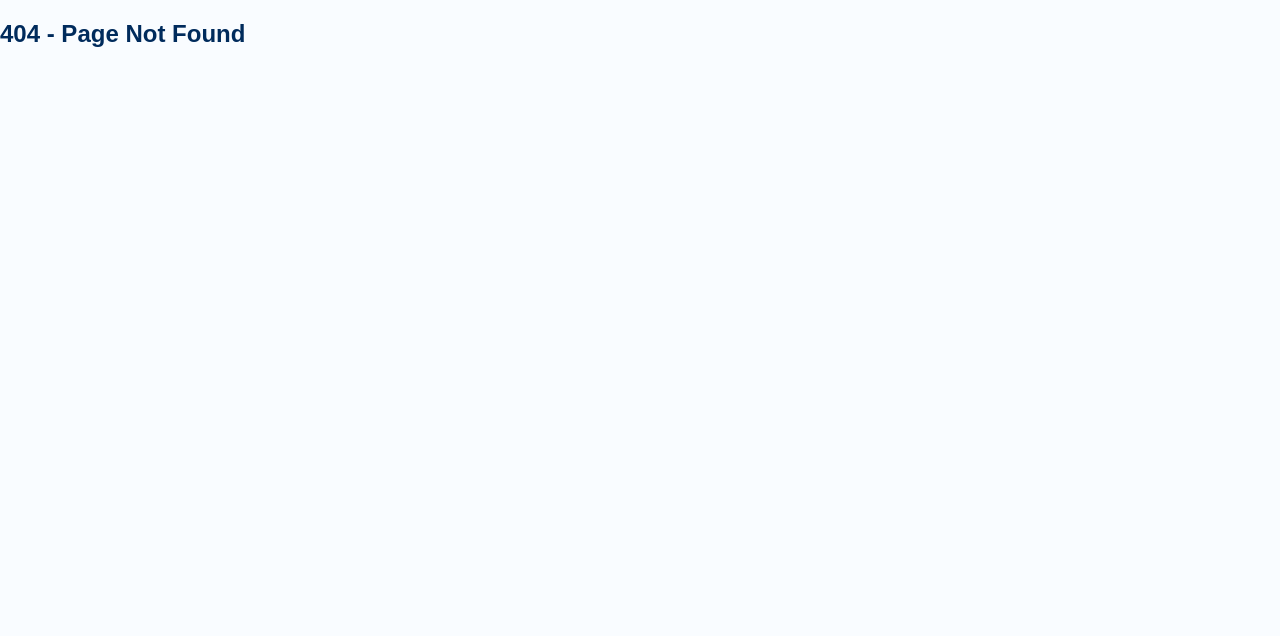
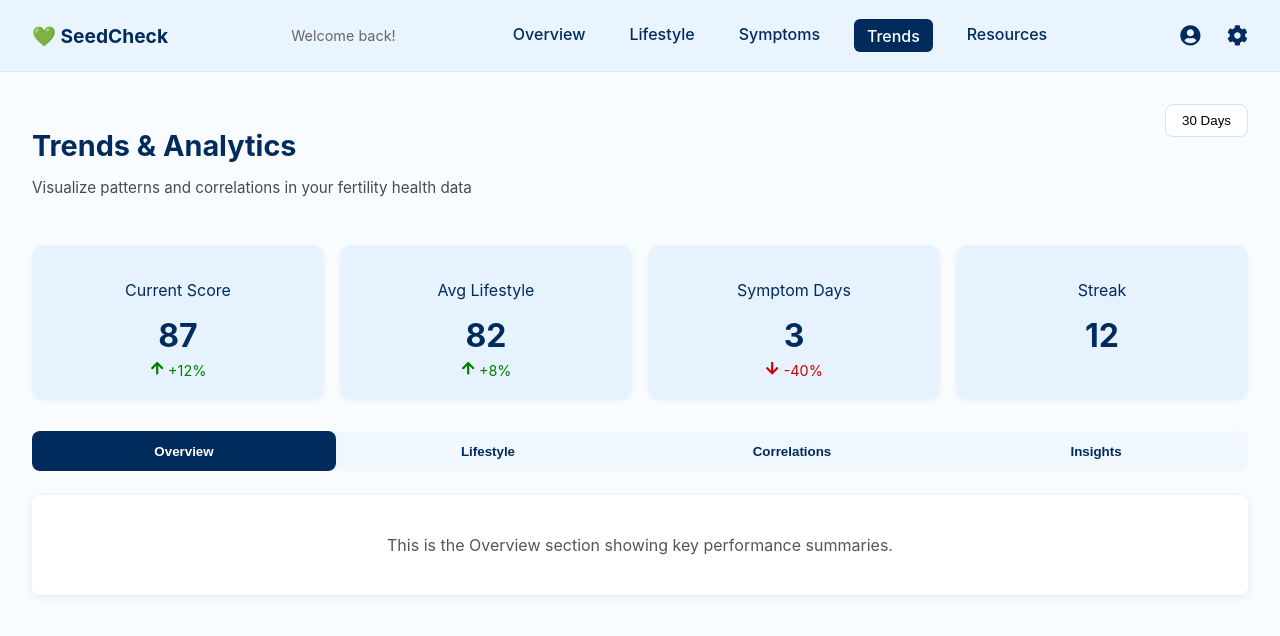
Before and after one commit to CrissyDev/SeedCheck, a React (Vite) app: page /trends in a window 1280 px wide. Before the commit this address had no page. Shown: the top 636 px of the page. Built offline with nearby package versions, Linux system fonts and the light colour scheme.

Commit message:
trends done

```diff
--- a/src/App.jsx
+++ b/src/App.jsx
@@ -7,6 +7,7 @@ import ProfileSetup from "./components/ProfileSetup.jsx";
 import Dashboard from "./components/Dashboard.jsx";
 import Lifestyle from "./components/Lifestyle.jsx";
 import Symptoms from "./components/Symptoms.jsx";
+import Trends from "./components/Trends.jsx"; // ✅ Import Trends component
 
 function App() {
   return (
@@ -26,6 +27,9 @@ function App() {
       {/* Symptoms */}
       <Route path="/symptoms" element={<Symptoms />} />
 
+      {/* Trends route */}
+      <Route path="/trends" element={<Trends />} />
+
       {/* 404 fallback */}
       <Route path="*" element={<h2>404 - Page Not Found</h2>} />
     </Routes>
--- a/src/components/Symptoms.jsx
+++ b/src/components/Symptoms.jsx
@@ -58,7 +58,7 @@ function Symptoms() {
   const [generalNotes, setGeneralNotes] = useState("");
 
   const handleSave = () => {
-    alert(`✅ Symptoms saved for ${selectedDate.toDateString()}`);
+    alert(`Symptoms saved for ${selectedDate.toDateString()}`);
   };
 
   return (
--- /dev/null
+++ b/src/components/Trends.css
@@ -0,0 +1,192 @@
+/* --- Page Container --- */
+.trends-page {
+  background-color: #f9fcff;
+  color: #002b5c;
+  font-family: "Inter", sans-serif;
+  min-height: 100vh;
+}
+
+/* --- Top Navigation Bar --- */
+.top-nav {
+  display: flex;
+  align-items: center;
+  justify-content: space-between;
+  background: #e9f4ff;
+  padding: 0.8rem 2rem;
+  border-bottom: 1px solid #d1e7ff;
+}
+
+.logo {
+  font-size: 1.2rem;
+  color: #002b5c;
+}
+
+.welcome-text {
+  margin-left: 1rem;
+  color: #666;
+  font-size: 0.9rem;
+}
+
+.nav-links {
+  display: flex;
+  gap: 1.5rem;
+}
+
+.nav-item {
+  text-decoration: none;
+  color: #002b5c;
+  font-weight: 500;
+  transition: color 0.3s;
+}
+
+.nav-item:hover {
+  color: #0074e0;
+}
+
+.nav-item.active {
+  background: #002b5c;
+  color: #fff;
+  padding: 0.4rem 0.8rem;
+  border-radius: 6px;
+}
+
+.nav-icons .icon {
+  font-size: 1.3rem;
+  margin-left: 1rem;
+  color: #002b5c;
+  cursor: pointer;
+}
+
+/* --- Page Header --- */
+.trends-header {
+  padding: 2rem;
+  position: relative;
+}
+
+.trends-header h2 {
+  font-size: 1.8rem;
+  font-weight: 700;
+  margin-bottom: 0.2rem;
+}
+
+.trends-header p {
+  font-size: 0.95rem;
+  color: #4a4a4a;
+}
+
+.dropdown {
+  position: absolute;
+  top: 2rem;
+  right: 2rem;
+}
+
+.dropdown-btn {
+  background-color: #ffffff;
+  border: 1px solid #cce4ff;
+  padding: 0.5rem 1rem;
+  border-radius: 8px;
+  cursor: pointer;
+  font-weight: 500;
+}
+
+.dropdown-content {
+  display: none;
+  position: absolute;
+  right: 0;
+  background-color: #ffffff;
+  box-shadow: 0 2px 8px rgba(0, 0, 0, 0.1);
+  border-radius: 8px;
+  margin-top: 0.3rem;
+  z-index: 10;
+}
+
+.dropdown:hover .dropdown-content {
+  display: block;
+}
+
+.dropdown-content p {
+  margin: 0;
+  padding: 0.6rem 1rem;
+  cursor: pointer;
+  transition: background 0.3s;
+}
+
+.dropdown-content p:hover {
+  background-color: #e6f3ff;
+}
+
+/* --- Cards Section --- */
+.cards {
+  display: grid;
+  grid-template-columns: repeat(auto-fit, minmax(180px, 1fr));
+  gap: 1rem;
+  padding: 0 2rem;
+}
+
+.card {
+  background-color: #e6f3ff;
+  padding: 1.2rem;
+  border-radius: 12px;
+  text-align: center;
+  transition: all 0.3s ease;
+  cursor: pointer;
+}
+
+.card:hover {
+  transform: translateY(-5px);
+  box-shadow: 0 6px 16px rgba(0, 64, 128, 0.15);
+}
+
+.card h3 {
+  font-size: 2rem;
+  margin: 0.3rem 0;
+}
+
+.trend-up {
+  color: #008000;
+  font-size: 0.9rem;
+}
+
+.trend-down {
+  color: #cc0000;
+  font-size: 0.9rem;
+}
+
+/* --- Tabs --- */
+.tabs {
+  display: flex;
+  justify-content: space-around;
+  margin: 2rem 2rem 0 2rem;
+  background-color: #f0f7ff;
+  border-radius: 8px;
+}
+
+.tab {
+  flex: 1;
+  padding: 0.8rem 1rem;
+  border: none;
+  background: transparent;
+  cursor: pointer;
+  font-weight: 600;
+  color: #002b5c;
+  border-radius: 8px;
+  transition: background 0.3s;
+}
+
+.tab:hover {
+  background-color: #d7ebff;
+}
+
+.tab.active {
+  background-color: #002b5c;
+  color: #ffffff;
+}
+
+/* --- Tab Content --- */
+.tab-content {
+  margin: 1.5rem 2rem 3rem 2rem;
+  background-color: #ffffff;
+  padding: 1.5rem;
+  border-radius: 8px;
+  box-shadow: 0 2px 8px rgba(0, 64, 128, 0.1);
+}
--- /dev/null
+++ b/src/components/Trends.jsx
@@ -0,0 +1,132 @@
+import React, { useState } from "react";
+import { NavLink } from "react-router-dom";
+import "./Trends.css";
+import { FaArrowUp, FaArrowDown, FaUserCircle, FaCog } from "react-icons/fa";
+
+const Trends = () => {
+  const [selectedRange, setSelectedRange] = useState("30 Days");
+  const [activeTab, setActiveTab] = useState("Overview");
+
+  const handleRangeChange = (range) => {
+    setSelectedRange(range);
+  };
+
+  return (
+    <div className="trends-page">
+      {/* --- Top Navigation Bar --- */}
+      <nav className="top-nav">
+        <div className="logo">
+          <span className="logo-icon">💚</span> <strong>SeedCheck</strong>
+        </div>
+        <p className="welcome-text">Welcome back!</p>
+        <div className="nav-links">
+          <NavLink to="/dashboard" className="nav-item">
+            Overview
+          </NavLink>
+          <NavLink to="/lifestyle" className="nav-item">
+            Lifestyle
+          </NavLink>
+          <NavLink to="/symptoms" className="nav-item">
+            Symptoms
+          </NavLink>
+          <NavLink to="/trends" className="nav-item active">
+            Trends
+          </NavLink>
+          <NavLink to="/resources" className="nav-item">
+            Resources
+          </NavLink>
+        </div>
+        <div className="nav-icons">
+          <FaUserCircle className="icon" />
+          <FaCog className="icon" />
+        </div>
+      </nav>
+
+      {/* --- Page Header --- */}
+      <header className="trends-header">
+        <h2>Trends & Analytics</h2>
+        <p>Visualize patterns and correlations in your fertility health data</p>
+
+        <div className="dropdown">
+          <button className="dropdown-btn">{selectedRange}</button>
+          <div className="dropdown-content">
+            {["7 Days", "30 Days", "90 Days", "1 Year"].map((range) => (
+              <p key={range} onClick={() => handleRangeChange(range)}>
+                {range}
+              </p>
+            ))}
+          </div>
+        </div>
+      </header>
+
+      {/* --- Metrics Cards --- */}
+      <div className="cards">
+        <div className="card">
+          <p>Current Score</p>
+          <h3>87</h3>
+          <span className="trend-up">
+            <FaArrowUp /> +12%
+          </span>
+        </div>
+        <div className="card">
+          <p>Avg Lifestyle</p>
+          <h3>82</h3>
+          <span className="trend-up">
+            <FaArrowUp /> +8%
+          </span>
+        </div>
+        <div className="card">
+          <p>Symptom Days</p>
+          <h3>3</h3>
+          <span className="trend-down">
+            <FaArrowDown /> -40%
+          </span>
+        </div>
+        <div className="card">
+          <p>Streak</p>
+          <h3>12</h3>
+        </div>
+      </div>
+
+      {/* --- Tabs --- */}
+      <div className="tabs">
+        {["Overview", "Lifestyle", "Correlations", "Insights"].map((tab) => (
+          <button
+            key={tab}
+            className={activeTab === tab ? "tab active" : "tab"}
+            onClick={() => setActiveTab(tab)}
+          >
+            {tab}
+          </button>
+        ))}
+      </div>
+
+      {/* --- Dynamic Tab Content --- */}
+      <div className="tab-content">
+        {activeTab === "Overview" && (
+          <p>This is the Overview section showing key performance summaries.</p>
+        )}
+        {activeTab === "Lifestyle" && (
+          <p>
+            This section displays your average lifestyle metrics and trends over
+            time.
+          </p>
+        )}
+        {activeTab === "Correlations" && (
+          <p>
+            Here, we analyze how different lifestyle factors correlate with your
+            fertility trends.
+          </p>
+        )}
+        {activeTab === "Insights" && (
+          <p>
+            Personalized insights generated from your health and lifestyle
+            patterns.
+          </p>
+        )}
+      </div>
+    </div>
+  );
+};
+
+export default Trends;
```
